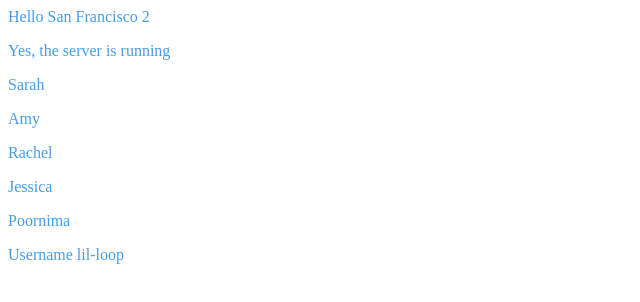
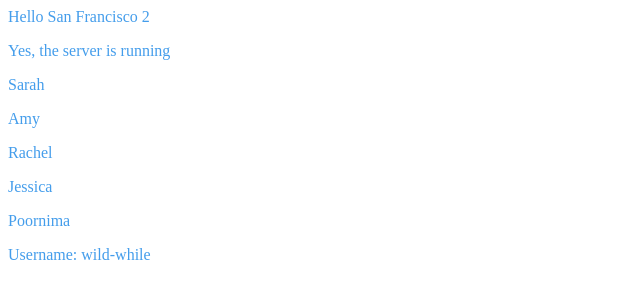
Before and after one commit to BabetteB/angular-tutorial-learn-angular, an Angular app in the folder learn-angular/: page / in a window 1280 px wide. Shown: the top 302 px of the page, without its empty margins (0-640 px from the left). Built offline with nearby package versions, Linux system fonts and the light colour scheme.

Commit message:
added input field for user component for app to determine value of property that is displayed in user component page

```diff
--- a/learn-angular/src/app/app.component.html
+++ b/learn-angular/src/app/app.component.html
@@ -16,7 +16,7 @@ Hello {{city}} {{1+1}}
 }
 
 <section (mouseover)="onMouseOver()" (mouseleave)="onMouseLeave()">
-  <app-user></app-user>
+  <app-user username="wild-while"></app-user>
 </section>
 {{message}}
 
--- a/learn-angular/src/app/components/user/user.component.html
+++ b/learn-angular/src/app/components/user/user.component.html
@@ -1 +1 @@
-Username {{username}}
+Username: {{username}}
--- a/learn-angular/src/app/components/user/user.component.ts
+++ b/learn-angular/src/app/components/user/user.component.ts
@@ -1,4 +1,4 @@
-import { Component } from '@angular/core';
+import { Component, Input } from '@angular/core';
 
 @Component({
   selector: 'app-user',
@@ -8,5 +8,8 @@ import { Component } from '@angular/core';
   styleUrl: './user.component.css'
 })
 export class UserComponent {
+  @Input({
+    required: true
+  })
   username = 'lil-loop';
 }
```
